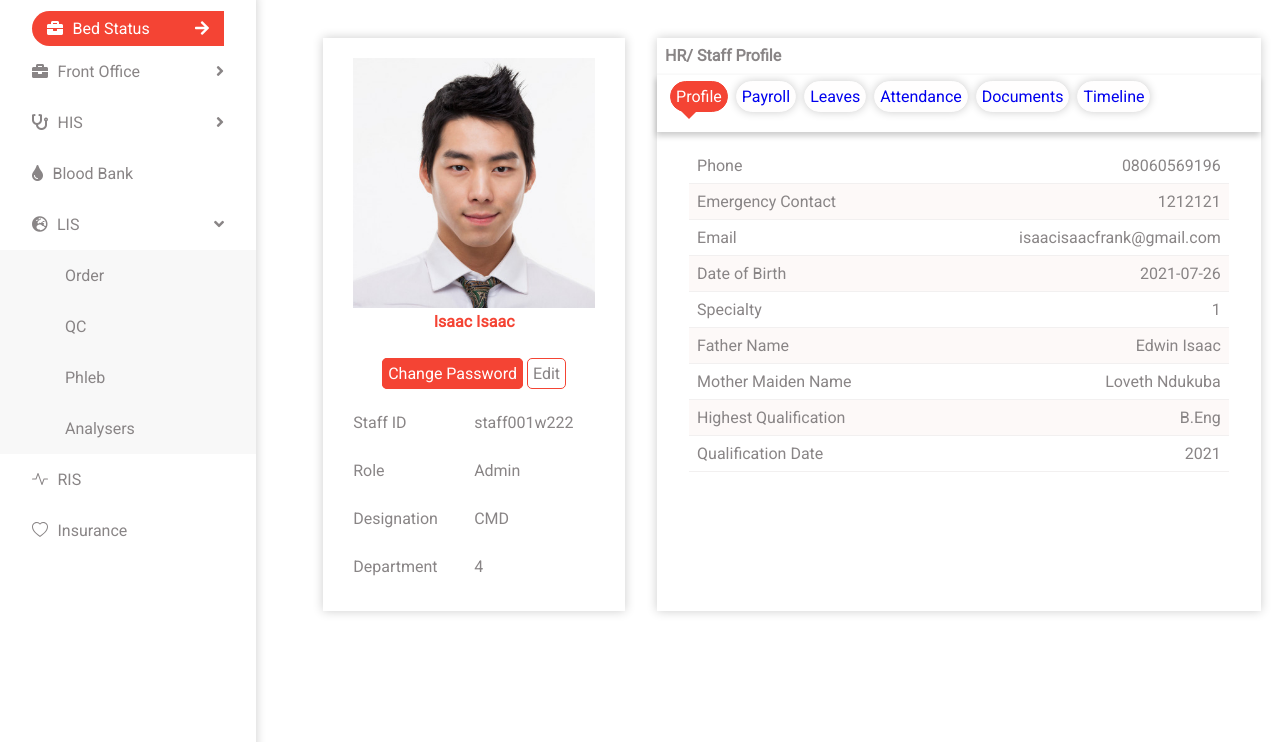
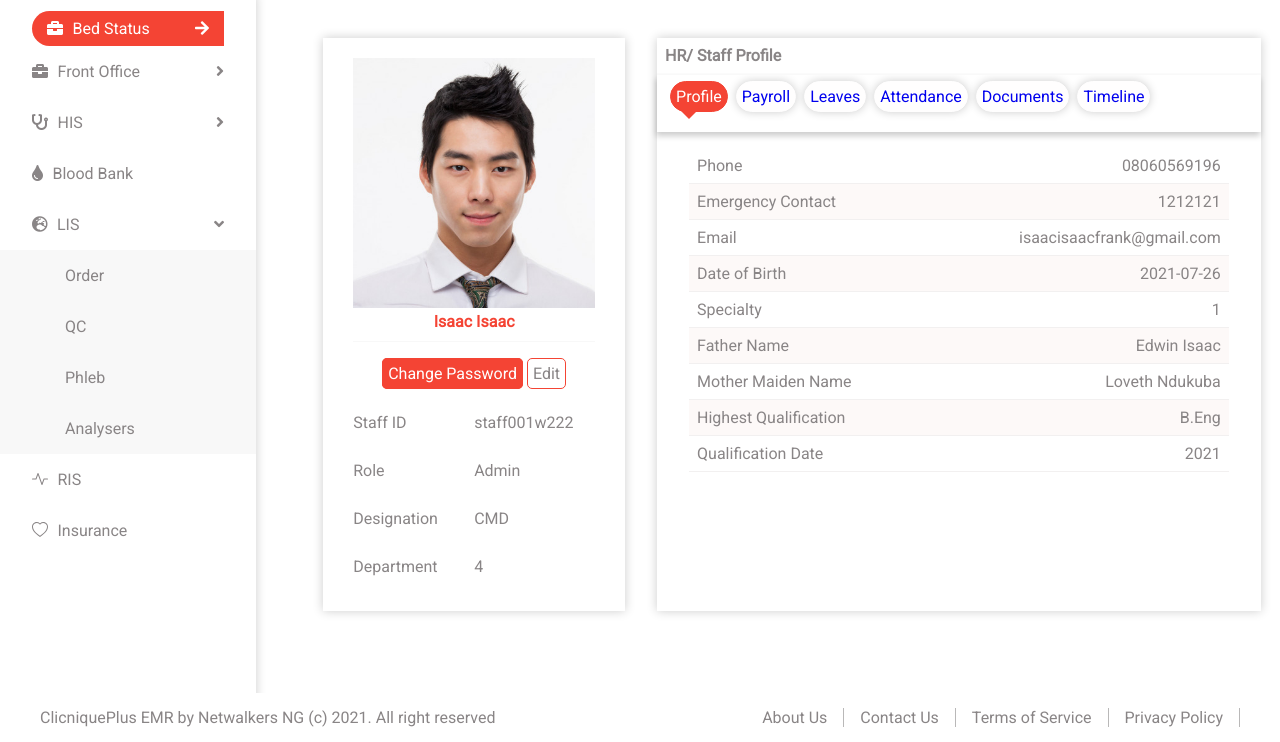
Before and after one commit to Orung/user-profile, a plain HTML site: page index.html in a window 1280 px wide. Shown: the part 58-800 px from the top of the page. Drawn offline with Linux system fonts and the light colour scheme.

Commit message:
Initial commit for user profile

```diff
--- a/asset/css/style.css
+++ b/asset/css/style.css
@@ -24,7 +24,7 @@ aside .sidebar-nav-item {
   overflow-y: scroll;
   height: 100vh;
   margin-top: 1rem;
-  padding-bottom: 5rem;
+  padding-bottom: 9rem;
 }
 aside ul .active-link {
   background: #f44434;
@@ -128,7 +128,7 @@ header {
   padding: 7px 10px;
 }
 header:after {
-  border-bottom: 1px solid gray;
+  border-bottom: 1px solid #9f9d9d88;
   content: "";
   width: 100%;
   display: block;
@@ -194,7 +194,6 @@ header:after {
 .dropdown-nav {
   position: absolute;
   top: 2rem;
-  padding: 5px 10px;
   background-color: #fcfcfc;
   left: 0;
 }
@@ -203,13 +202,17 @@ header:after {
 }
 .dropdown-nav li {
   margin-bottom: 8px;
-  padding: 6px;
+  padding: 5px 10px;
 }
 .logout {
   text-align: center;
   padding: 7px 0px;
   background: #f44434;
   color: #fcfcfc;
+}
+.invisible-border{
+    border-bottom: 1px solid #f8f8f8;
+    padding-bottom: 10px;
 }
 .position-relative {
   position: relative;
@@ -331,6 +334,27 @@ tr:nth-child(even) {
   z-index: -1;
   transition: all 0.3s ease-in-out;
 }
+.bottom-0 {
+    bottom: 0;
+}
+footer {
+    width: 100%;
+    z-index: 9000000000000000;
+    background-color: #ffffff;
+    position: fixed;
+    padding: 15px 40px;
+}
+footer div ul {
+    list-style: none;
+    display: flex;
+    gap: 1rem;
+}
+footer div ul li a{
+    border-right: 1px solid rgb(185, 184, 184);
+    padding-right: 1rem;
+    color: #898586;
+    text-decoration: none;
+}
 @media (max-width: 900px) {
   .d-grid {
     display: block !important;
--- a/asset/js/app.js
+++ b/asset/js/app.js
@@ -43,6 +43,6 @@ function toggleDropDown (){
     }
     else {
         dropdownItems.style.display = "none";
-        this.lastElementChild.style.transform =  "rotate(180deg)";
+        this.lastElementChild.style.transform =  "rotate(270deg)";
     }
 }
--- a/index.html
+++ b/index.html
@@ -98,7 +98,7 @@
             <div class="profile">
                 <div class="profile-img">
                     <img src="./asset/image/profile.jpg" alt="">
-                    <p class="text-center">Isaac Isaac</p>
+                    <p class="text-center invisible-border">Isaac Isaac</p>
                 </div>
                 <div class="mt-2">
                     <a class="btn btn-danger">Change Password</a>
@@ -180,25 +180,22 @@
             </div>
         </main>
     </section>
+    <footer class="d-flex position-fixed justify-content-between bottom-0">
+        <div>
+            <p>ClicniquePlus EMR by Netwalkers NG (c) 2021. All right reserved</p>
+        </div>
+        <div>
+            <ul>
+                <li><a href="/">About Us</a></li>
+                <li><a href="/">Contact Us</a></li>
+                <li><a href="/">Terms of Service</a></li>
+                <li><a href="/">Privacy Policy</a></li>
+            </ul>
+        </div>
+    </footer>
 
 
 
-
-    <!-- <div class="position-fixed  top-1 end-0 p-3">
-        <div id="liveToast" data-bs-autohide="true" data-bs-animation="true" data-bs-dismiss="1000" class="toast hide" role="alert" aria-live="assertive" aria-atomic="true">
-            <div class="toast-header">
-                <img src="asset/image/avatar.png" width="20" height="20" class="rounded me-2" alt="...">
-                <strong clas
-                s="me-auto">Remilekun Elijah</strong>
-                <small>1 min ago</small>
-                <button type="button" class="btn-close close-toast" data-bs-dismiss="toast" aria-label="Close"></button>
-            </div>
-            <div class="toast-body">
-                Uploaded a new product
-            </div>
-        </div>
-    </div>
-     -->
 
     <script type="text/javascript" src="asset/js/app.js"></script>
 </body>
```
